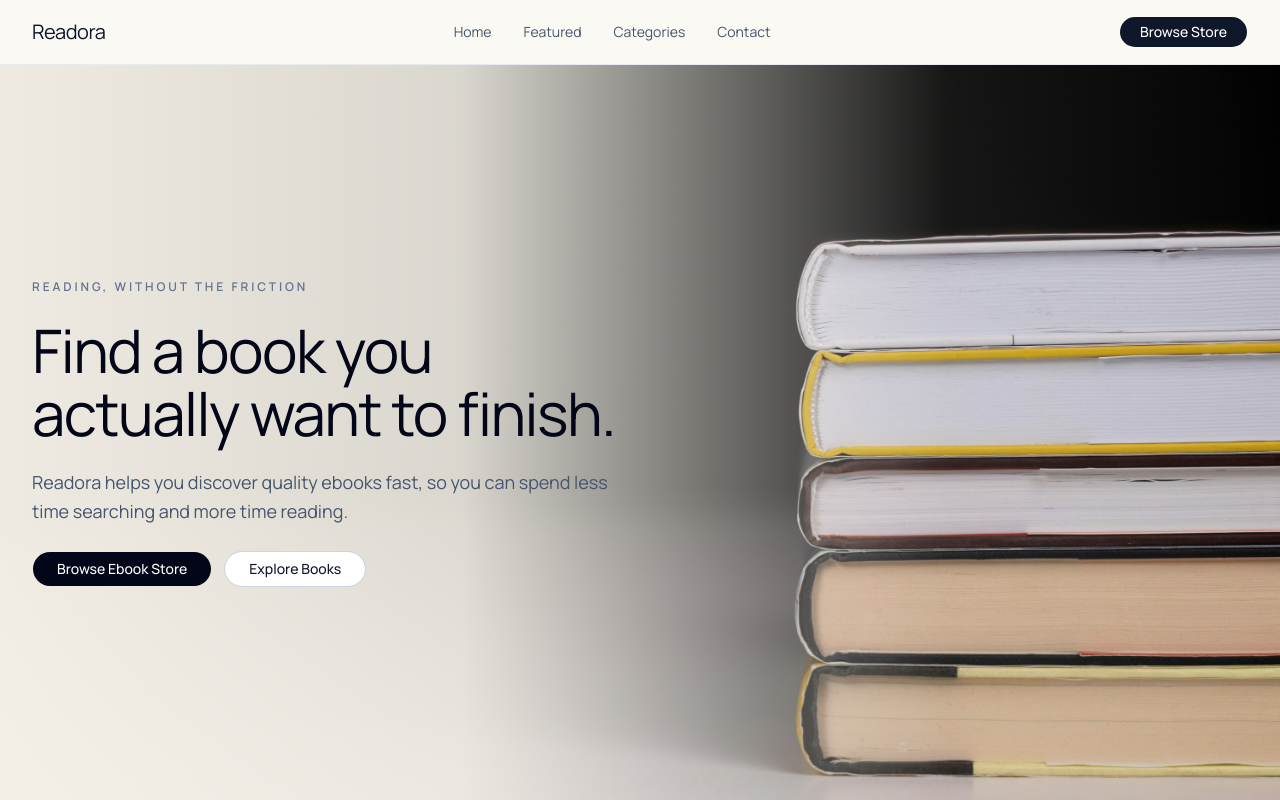
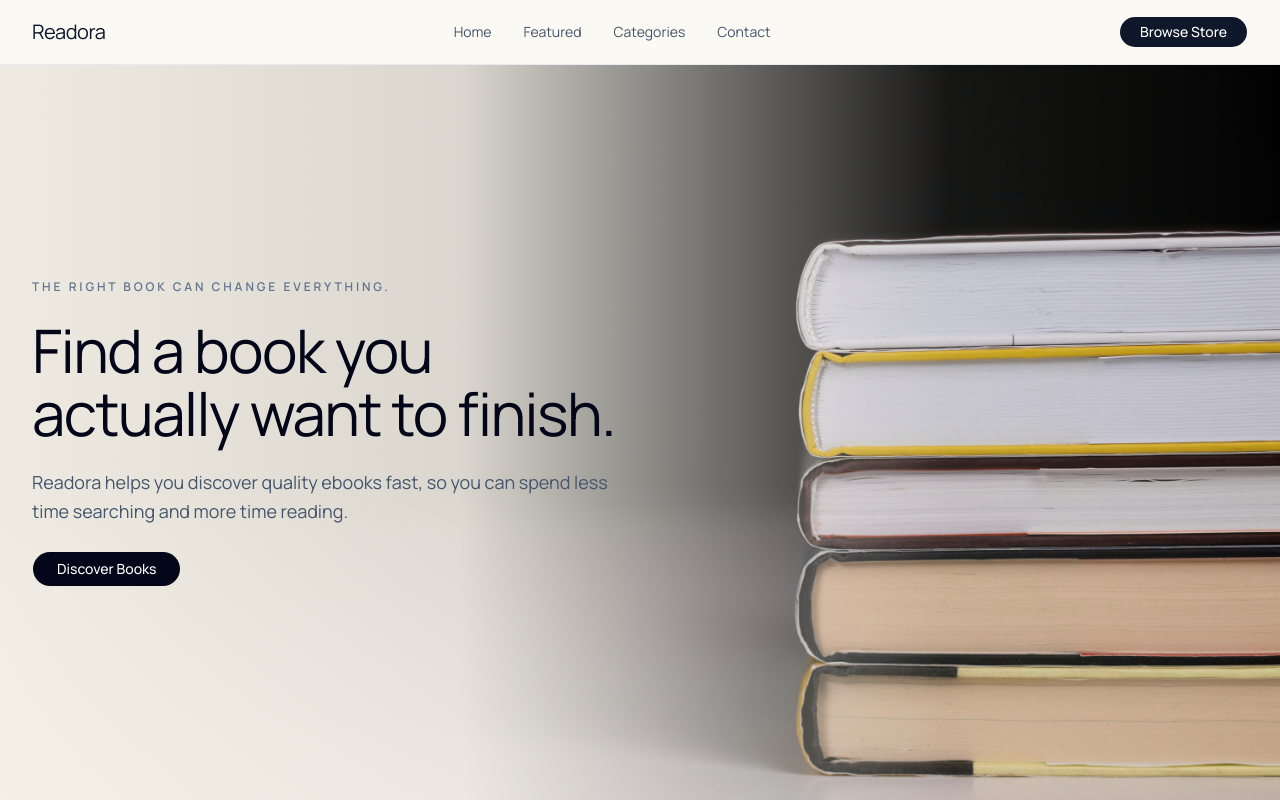
Before and after one commit to lowish/ebook-store-app, a Next.js app: page / in a window 1280 px wide. Shown: the top 800 px of the page. Built offline with nearby package versions, Linux system fonts and the light colour scheme.

Commit message:
docs: improve wording in subline

```diff
--- a/components/landing/hero-section.tsx
+++ b/components/landing/hero-section.tsx
@@ -23,7 +23,7 @@ export function HeroSection() {
       <div className="mx-auto grid min-h-[calc(100vh-4rem)] w-full max-w-7xl items-center gap-12 px-4 py-14 sm:px-6 lg:grid-cols-[1.05fr_0.95fr] lg:gap-16 lg:px-8">
         <div className="space-y-6">
           <p data-stagger className="text-xs font-semibold tracking-[0.24em] text-slate-500 uppercase">
-            Reading, without the friction
+            The right book can change everything.
           </p>
           <h1 data-stagger className="max-w-2xl font-heading text-4xl leading-[1.04] tracking-tight text-slate-950 sm:text-5xl lg:text-6xl">
             Find a book you actually want to finish.
@@ -33,10 +33,7 @@ export function HeroSection() {
           </p>
           <div data-stagger className="flex flex-wrap gap-3">
             <Button asChild size="lg" className="rounded-full bg-slate-950 px-6 text-white hover:bg-slate-800">
-              <Link href="/store">Browse Ebook Store</Link>
-            </Button>
-            <Button asChild size="lg" variant="outline" className="rounded-full border-slate-300 bg-white px-6">
-              <Link href="#featured">Explore Books</Link>
+              <Link href="/store">Discover Books</Link>
             </Button>
           </div>
         </div>
```
